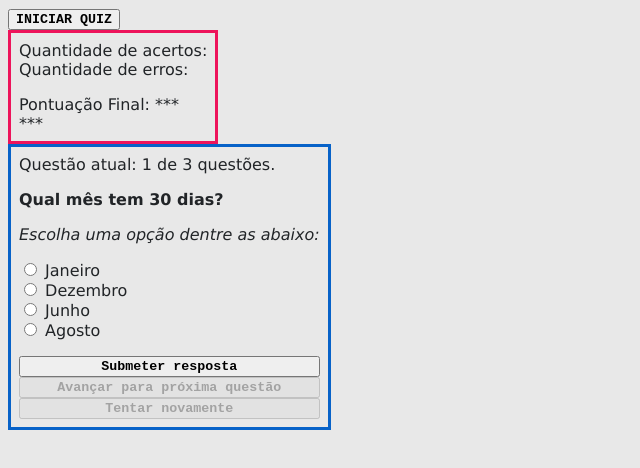
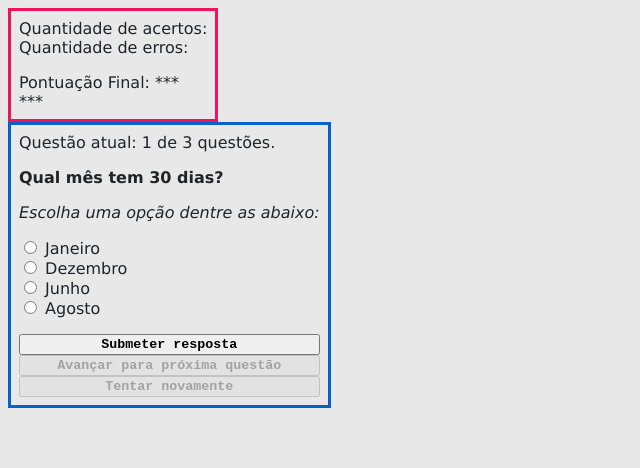
Before and after one commit to BandTec/web-data-viz, a website: page DOCUMENTOS_DE_APOIO/exemplo_de_quiz/EXEMPLO_QUIZZ.html in a window 1280 px wide. Both pictures are taken after a click on the button "INICIAR QUIZ". Shown: the whole page, without its empty margins (0-640 px from the left). Drawn offline with Linux system fonts and the light colour scheme.

Commit message:
AJUSTE - Contraste, btn-iniciar e mensagem final

```diff
--- a/DOCUMENTOS_DE_APOIO/exemplo_de_quiz/EXEMPLO_QUIZZ.html
+++ b/DOCUMENTOS_DE_APOIO/exemplo_de_quiz/EXEMPLO_QUIZZ.html
@@ -11,7 +11,7 @@
 
 <body onload="onloadEsconder()">
     <div id="pontuacaoEJogo">
-        <button onclick="iniciarQuiz()">INICIAR QUIZ</button>
+        <button id="btnIniciarQuiz" onclick="iniciarQuiz()">INICIAR QUIZ</button>
 
         <div id="pontuacao" class="flex-colunar width-fit-content border-primary">
             <div id="pontuacaoDuranteJogo" class="flex-colunar padding-8">
@@ -121,6 +121,7 @@
     function iniciarQuiz() {
         document.getElementById('pontuacao').style.display = "flex"
         document.getElementById('jogo').style.display = "flex"
+        document.getElementById('btnIniciarQuiz').style.display = "none"
 
         document.getElementById('qtdQuestoes').innerHTML = quantidadeDeQuestoes
 
@@ -255,7 +256,7 @@
     function finalizarJogo() {
         let textoParaMensagemFinal = null
         let classComCoresParaMensagemFinal = null
-        const porcentagemFinalDeAcertos = (pontuacaoFinal / quantidadeDeQuestoes) * 100
+        const porcentagemFinalDeAcertos = pontuacaoFinal / quantidadeDeQuestoes
 
         if (porcentagemFinalDeAcertos <= 0.3) {
             textoParaMensagemFinal = "Parece que você não estudou..."
@@ -270,7 +271,7 @@
             classComCoresParaMensagemFinal = "text-success-with-bg"
         }
 
-        textoParaMensagemFinal += "<br> Você acertou " + Math.round(porcentagemFinalDeAcertos) + "% das questões"
+        textoParaMensagemFinal += "<br> Você acertou " + Math.round((porcentagemFinalDeAcertos)*100) + "% das questões"
 
 
         document.getElementById('msgFinal').innerHTML = textoParaMensagemFinal
--- a/DOCUMENTOS_DE_APOIO/exemplo_de_quiz/style.css
+++ b/DOCUMENTOS_DE_APOIO/exemplo_de_quiz/style.css
@@ -5,11 +5,14 @@
     --primary-brand-color: #ED145B;
     --secondary-brand-color: #0762C8;
     --success: #198754;
-    --success-light: #19875477;
-    --warning: #FFC107;
-    --warning-light: #FFC10777;
-    --danger: #DC3545;
-    --danger-light: #DC354677;
+    --success-dark: #095c36;
+    --success-light: #9dd3ba;
+    --warning: #ffc107;
+    --warning-dark: #705400;
+    --warning-light: #fdebb3;
+    --danger: #dc3545;
+    --danger-dark: #990c19;
+    --danger-light: #f0c1c6;
     --new-gray: #CCCCCC;
     --new-black: #212427;
     --new-white: #E8E8E8;
@@ -52,17 +55,17 @@ button {
 }
 
 .text-success-with-bg {
-    color: var(--success);
+    color: var(--success-dark);
     background-color: var(--success-light);
 }
 
 .text-warning-with-bg {
-    color: var(--warning);
+    color: var(--warning-dark);
     background-color: var(--warning-light);
 }
 
 .text-danger-with-bg {
-    color: var(--danger);
+    color: var(--danger-dark);
     background-color: var(--danger-light);
 }
 
```
